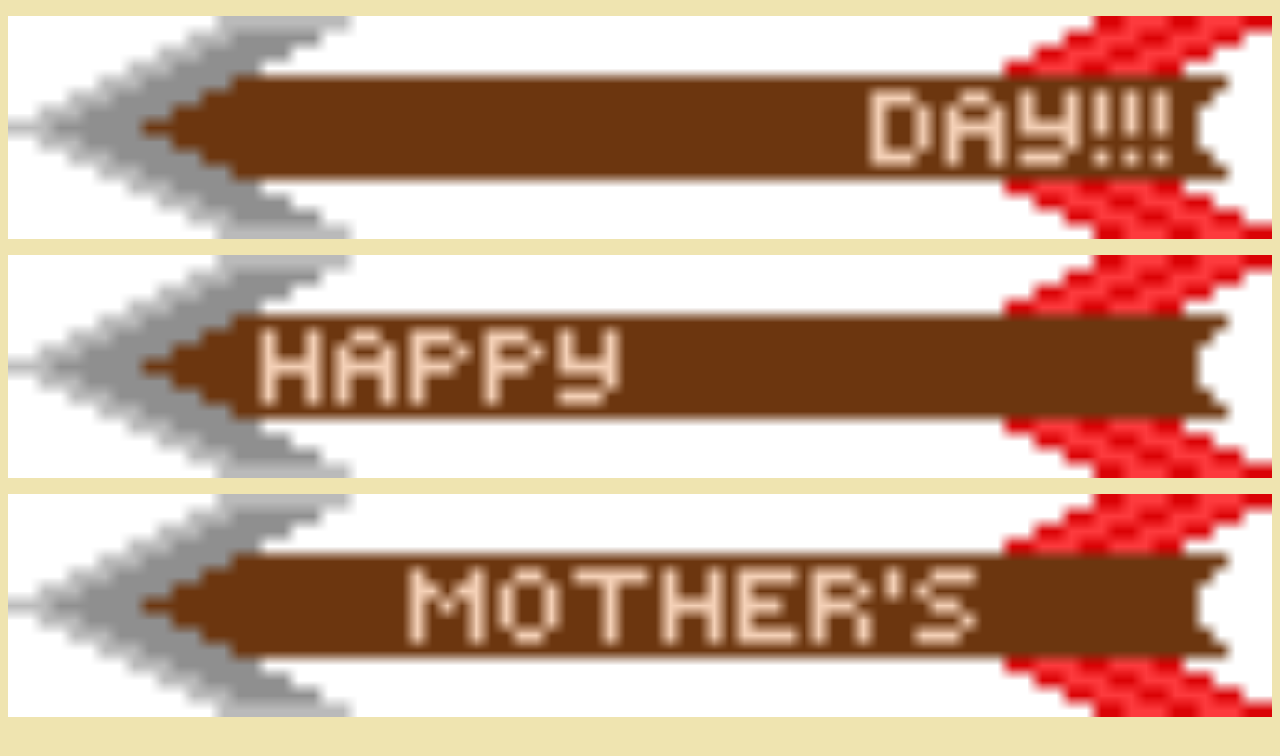
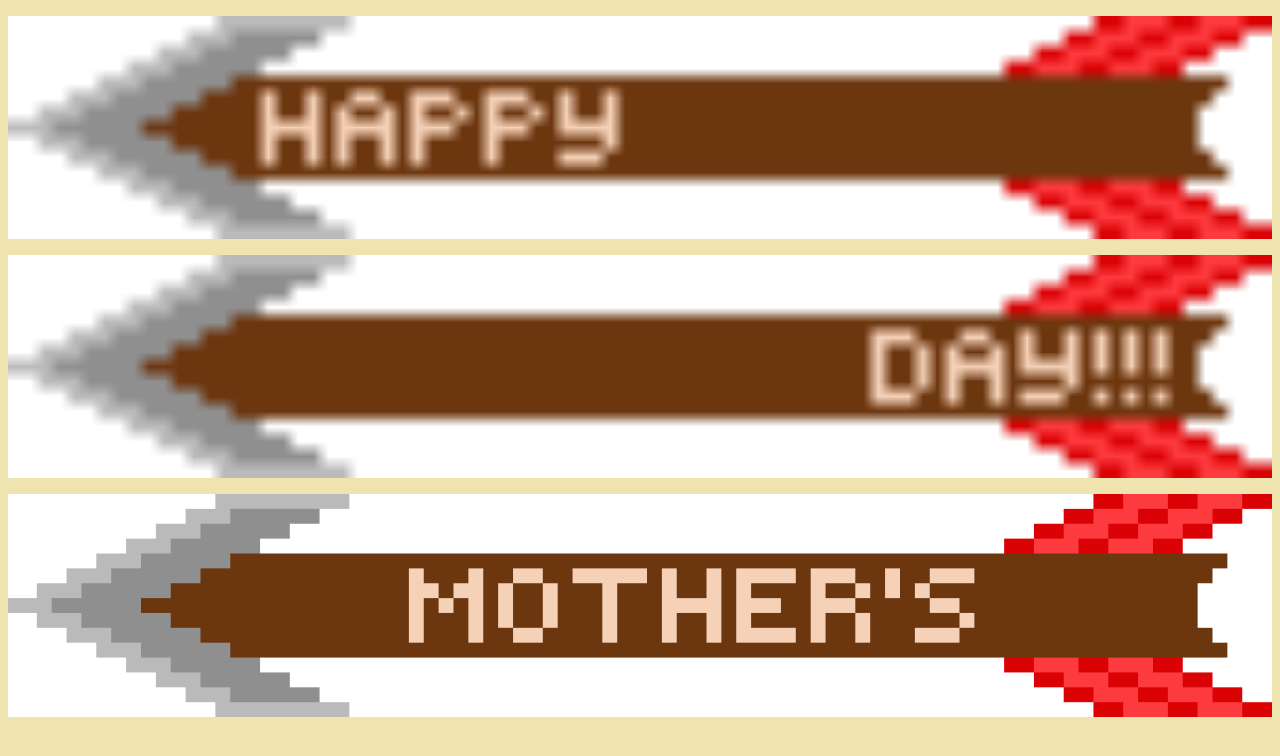
Before and after one commit to troync/troync.github.io, a plain HTML site: page index.html in a window 1280 px wide. Drawn offline with Linux system fonts and the light colour scheme.

Commit message:
Add files via upload

```diff
--- a/index.html
+++ b/index.html
@@ -15,14 +15,15 @@
 
 		<!-- Images -->
 
+
+	<p>
+		<img src="HappyArrow.png" class="one">
+    </p>
     <p>
-		<img src="DayArrow.png" class="one">
+		<img src="DayArrow.png" class="two">
     </p>
 	<p>
-		<img src="HappyArrow.png" class="two">
-    </p>
-	<p>
-		<img src="Mother'sArrow.png" class="three">
+		<img src="Take2.png" class="three">
     </p>
 	<!--
     <p>
```
Also changed, not shown: Take2.PNG (added).
